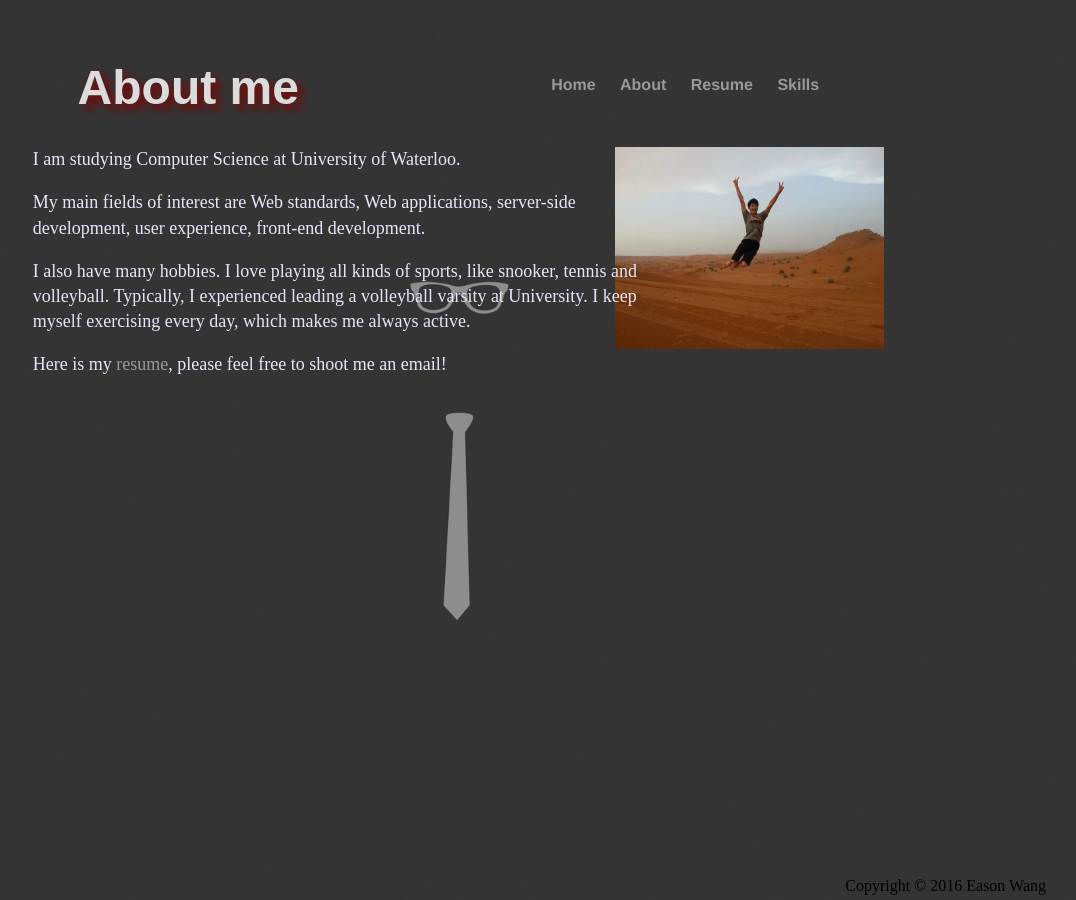
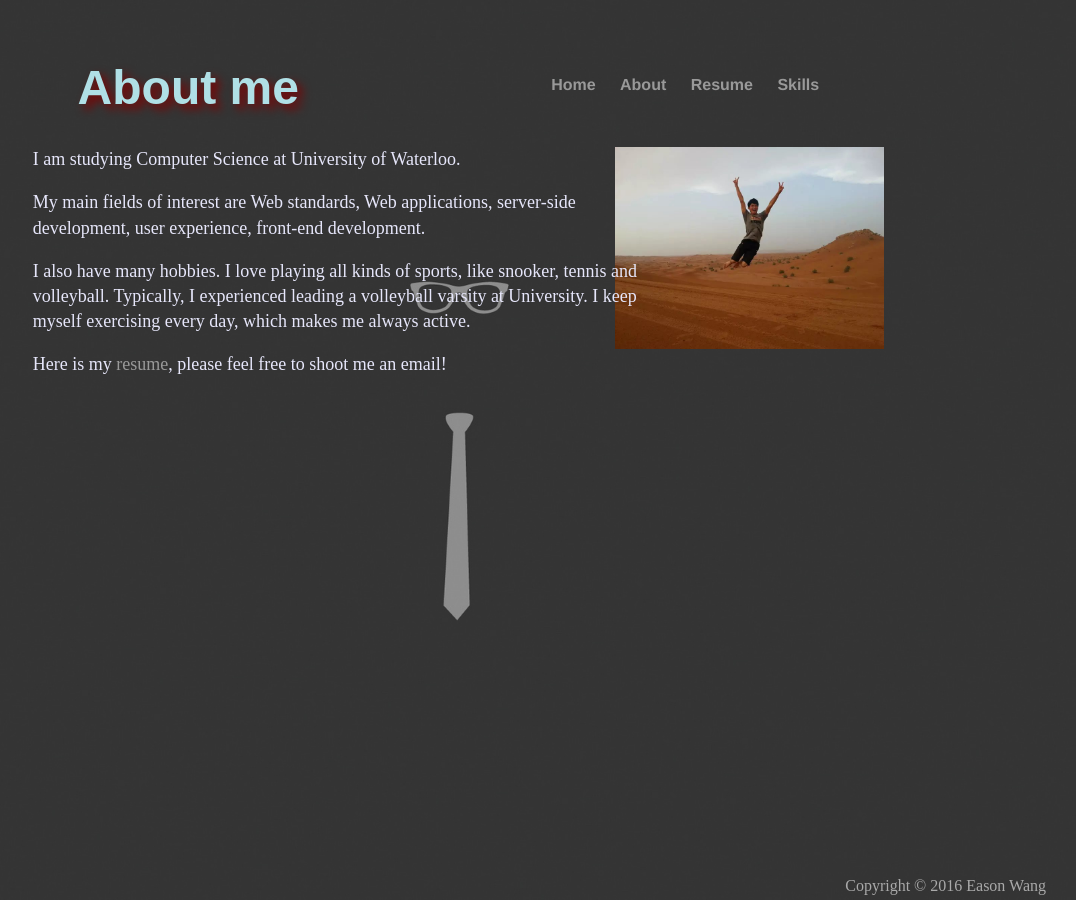
Before and after one commit to Eason666/Easonwang.github.io, a Jekyll site: the page built from about/index.html, in a window 1280 px wide. Shown: the whole page, without its empty margins (204-1280 px from the left). Built offline with Jekyll 4.4.1, drawn with Linux system fonts in a browser that asks for light colours.

Commit message:
Update main.css

```diff
--- a/css/main.css
+++ b/css/main.css
@@ -14,6 +14,7 @@ body {
 	background-size:cover;
 }
 #footer {
+	COLOR: #a9a9a9;
 	position:absolute;
 	bottom:5px;
 	right:30px;
@@ -85,7 +86,7 @@ ul.posts li {
 }
 
 #aboutme{
-	color:#DCDCDC;
+	color:#B0E0E6;
 	position:relative;
 	top: 20%;
 	left: 10%;
@@ -108,7 +109,7 @@ ul.posts li {
 }
 
 #skills{
-	color:#DCDCDC;
+	color:#B0E0E6;
 	left: 5%;
 	text-shadow: 5px 5px 10px #800000;
 	text-align: left;
```
